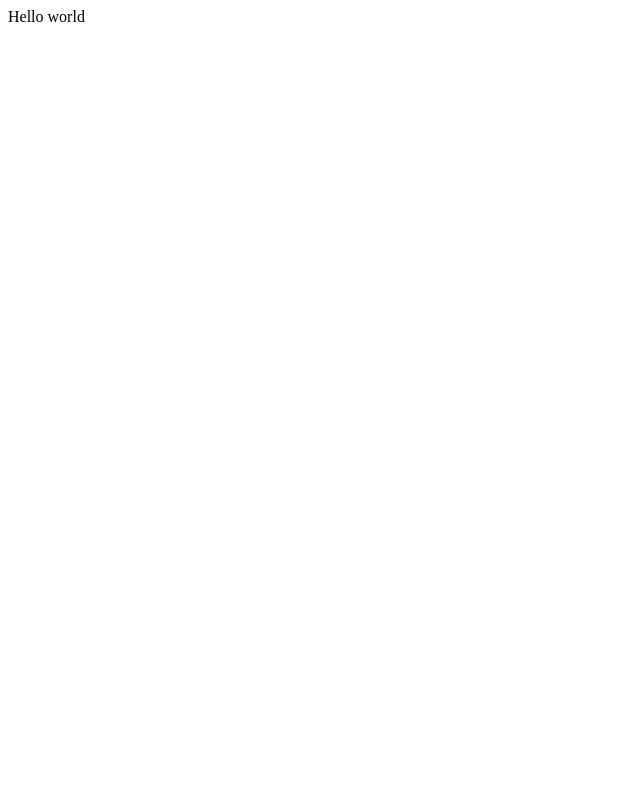
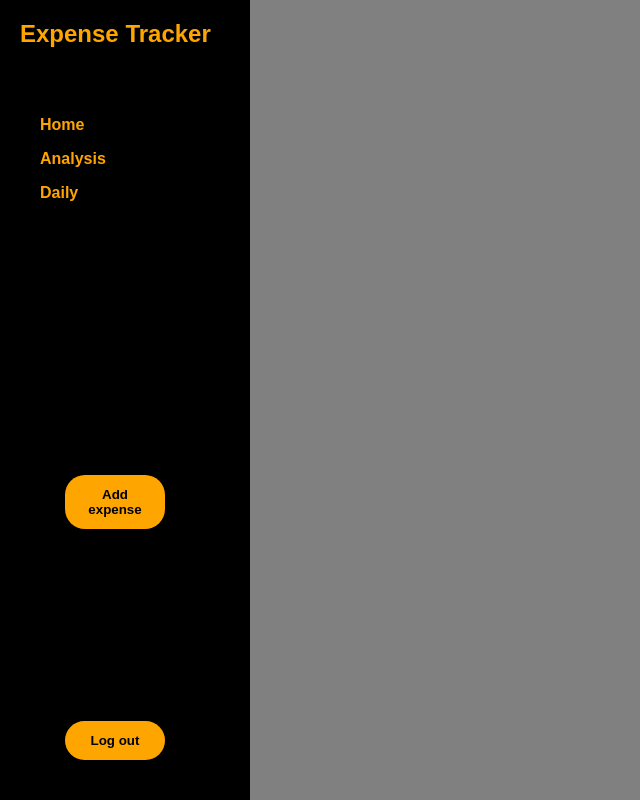
Before and after one commit to Zhansaya128/remote, a plain HTML site: page index.html in a window 1280 px wide. Shown: the whole page, without its empty margins (0-640 px from the left). Drawn offline with Linux system fonts and the light colour scheme.

Commit message:
sidebar contents - half finished

```diff
--- a/index.html
+++ b/index.html
@@ -3,14 +3,25 @@
 
 <head>
   <meta charset="utf-8">
-  <meta name="viewport" content="width=device-width">
-  <title>replit</title>
+  <meta name="viewport" content="width=device-width, initial-scale=1.0" />
+  <title>Budget Buddy - Your Personal Helper!</title>
   <link href="style.css" rel="stylesheet" type="text/css" />
 </head>
 
-<body>
-  Hello world
-  <script src="script.js"></script>
+<body> <!-- sidebar contents:-->
+<div class="sidebar">
+  <h2>Expense Tracker</h2>
+  <nav>
+    <ul>
+      <li> <a href="#">Home</a></li>
+      <li> <a href="#">Analysis</a></li>
+      <li> <a href="#">Daily</a></li>
+    </ul>
+  </nav>
+  <button id="add-expense">Add expense</button>
+  <button id="log-out">Log out</button>
+</div>
 </body>
 
+
 </html>
--- a/style.css
+++ b/style.css
@@ -2,3 +2,71 @@ html {
   height: 100%;
   width: 100%;
 }
+body{
+  display: flex;
+  margin: 0;
+  font-family: sans-serif;
+  background: gray;
+  color: orange;
+}
+.sidebar{
+  width: 250px;
+  background: black;
+  height: 100vh;
+  padding: 20 px;
+  display: flex;
+  flex-direction: column;
+  gap: 20px;
+}
+.sidebar h2{
+  margin-bottom: 2rem;
+  margin-left: 20px;
+}
+
+.sidebar nav ul{
+  list-style: none;
+  padding: 0;
+  margin-left: 20px;
+}
+.sidebar nav ul li{
+  margin: 1rem 0;
+  margin-left: 20px;
+  font-weight: bold;
+}
+.sidebar nav ul li a{
+  text-decoration: none;
+  color: orange;
+  transition: color 0.3s ease;
+}
+.sidebar #log-out{
+  margin-top: auto;
+  background-color: orange;
+  color: black;
+  padding: 12px;
+  width: 100px;
+  border-radius: 20px;
+  border: none;
+  cursor: pointer;
+  font-weight: bold;
+  gap: 14px;
+  margin-bottom: 40px;
+  margin-left: 65px;
+}
+.sidebar #add-expense{
+  background-color: orange;
+  color: black;
+  padding: 12px;
+  width: 100px;
+  border-radius: 20px;
+  border: none;
+  cursor: pointer;
+  font-weight: bold;
+  gap: 14px;
+  margin-top: 95%;
+  margin-left: 65px;
+}
+.sidebar button:active {
+  background-color:#633f13;
+  box-shadow: 0 5px #666;
+  transform: translateY(4px);
+}
```
